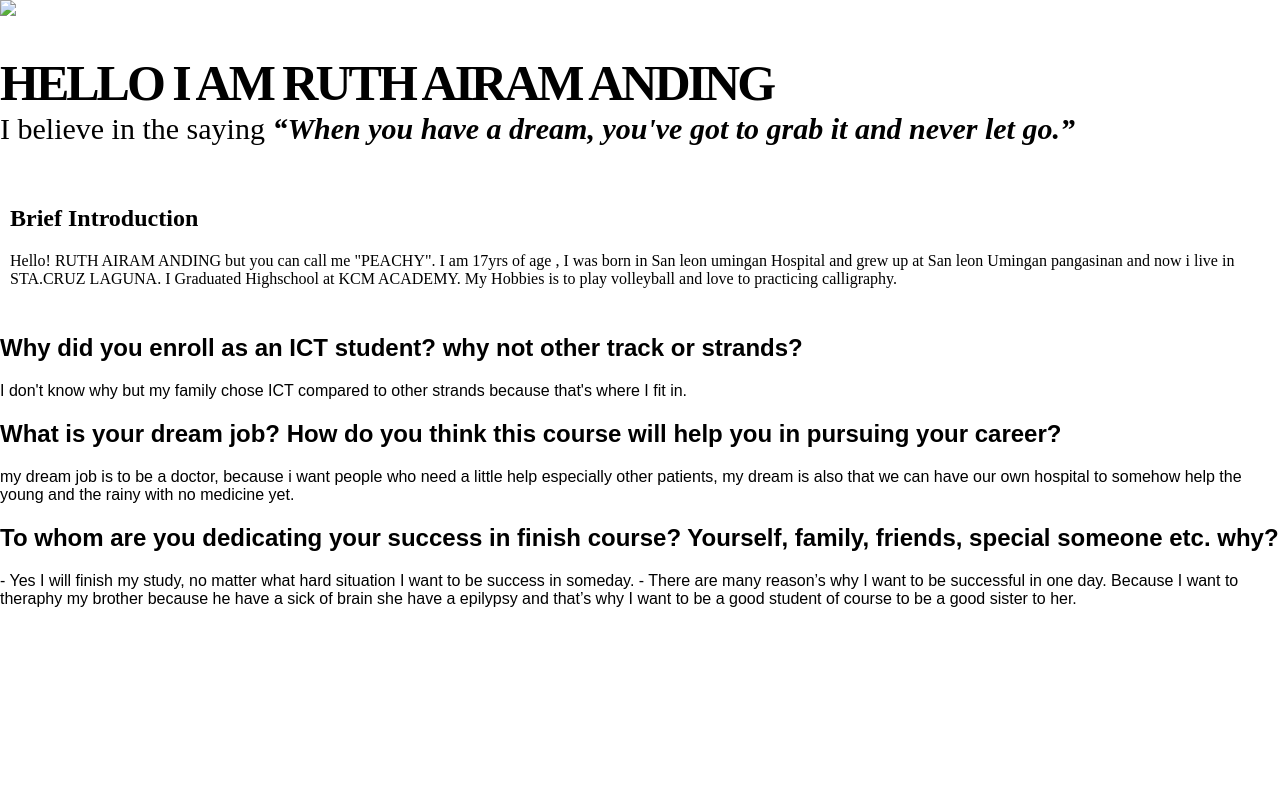
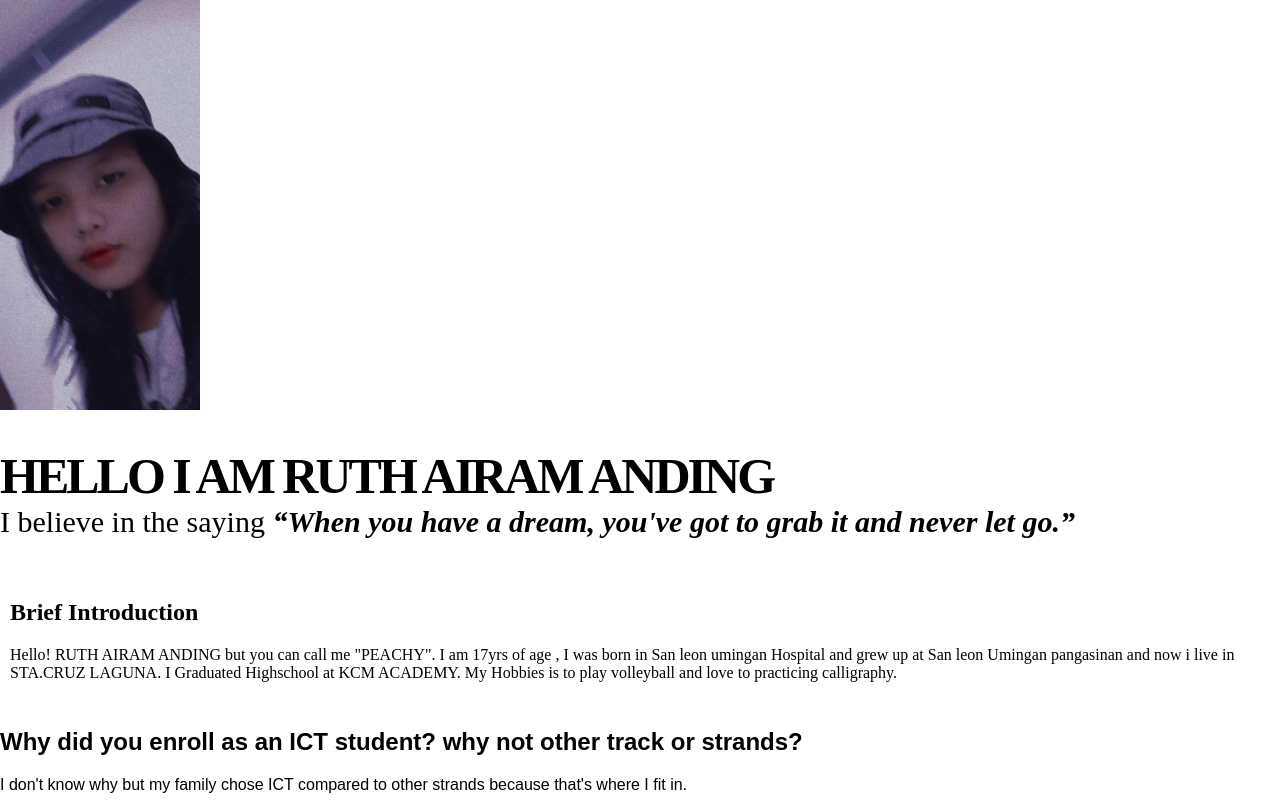
Before and after one commit to AiramSindayen11/AiramSindayen11.github.io, a plain HTML site: page PERFORMANCE1/index.html in a window 1280 px wide. Shown: the top 800 px of the page. Drawn offline with Linux system fonts and the light colour scheme.

Commit message:
Update index.html

```diff
--- a/PERFORMANCE1/index.html
+++ b/PERFORMANCE1/index.html
@@ -7,7 +7,7 @@
 <title>Introduce Yourself</title>
 </head>
 <body style="margin:0px; background-color:664E88;">
-<Img src="IMG 244343448_593909501787457_5064972547227816298_n.jpg"width="200"/>
+<Img src="244343448_593909501787457_5064972547227816298_n.jpg"width="200"/>
 <h1 style="text-transform: uppercase; font-size: 50px; font-family:arial: font-weight:900; letter-spacing: -3px; margin-bottom:0px;">Hello I am Ruth Airam Anding</h1>
 <p style="margin-top: 0px; font-size: 30px;">
     I believe in the saying
```
